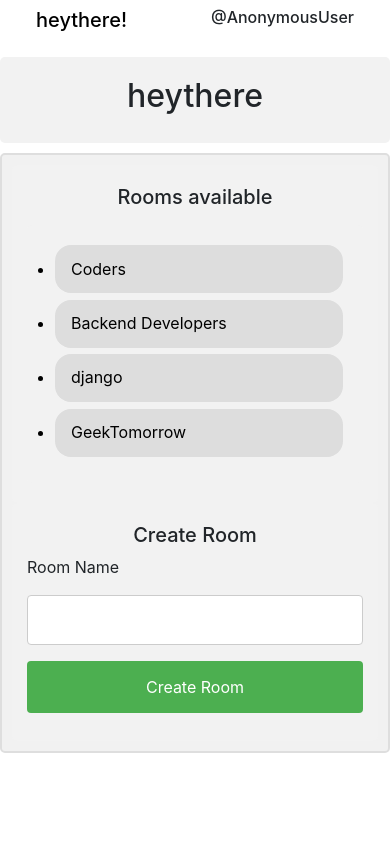
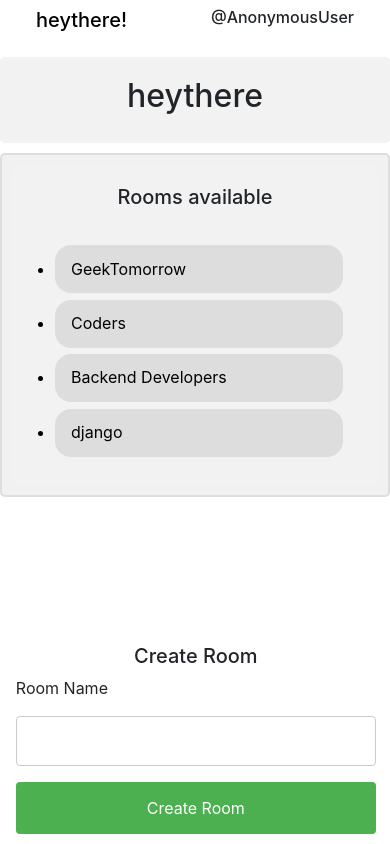
Before and after one commit to dhanomatic/heythere.com, a Django app: page /chat-home/ in a window 390 px wide. Run offline with Django 4.2, Linux system fonts and the light colour scheme; data comes from the database, SQL or seed files in the repository; both versions use the stored data as it was after the commit; some libraries are stand-ins or nearby versions.

Commit message:
color changed - chat box

```diff
--- a/heythere/chat/models.py
+++ b/heythere/chat/models.py
@@ -5,7 +5,10 @@ from django.db import models
 
 class Room(models.Model):
     name = models.CharField(max_length=1000)
+    date = models.DateTimeField(auto_now_add=True, blank=True, null=True)
 
+    class Meta:
+        ordering = ['-date']
 
 class Message(models.Model):
     value = models.CharField(max_length=10000000)
--- a/heythere/chat/templates/chat/home.html
+++ b/heythere/chat/templates/chat/home.html
@@ -104,8 +104,29 @@
         margin-left:0rem;
       }
 
+      .rooms{
+        height: 15rem;
+        overflow: scroll;
+      }
+
       .room-li{
         margin-left: -2rem;
+      }
+
+      .create-room{
+        position: fixed;
+        bottom: 0;
+        z-index: 9;
+        width: 100%;
+        height: 13rem;
+        margin-left: -0.7rem;
+        padding-top: 0rem;
+        background-color: rgb(255, 255, 255);
+        overflow: hidden;
+      }
+
+      .create-room h5{
+        margin-top: 0.5rem;
       }
     }
     </style>
@@ -119,7 +140,7 @@
 <div class="row container box">
 
 
-  <div class="col-lg-6 col-md-12 col-12 ">
+  <div class="col-lg-6 col-md-12 col-12 rooms-available">
     <center>
       <h5>Rooms available </h5>
     </center>
@@ -135,7 +156,7 @@
   </div>
 
 
-  <div class="col-lg-6 col-md-12 col-12">
+  <div class="col-lg-6 col-md-12 col-12 create-room">
     <center>
       <h5>Create Room</h5>
     </center>
```
Also changed, not shown: heythere/chat/templates/chat/room.html (+25 -8 lines), heythere/chat/migrations/0004_alter_room_options_room_date.py (added), heythere/db.sqlite3.
